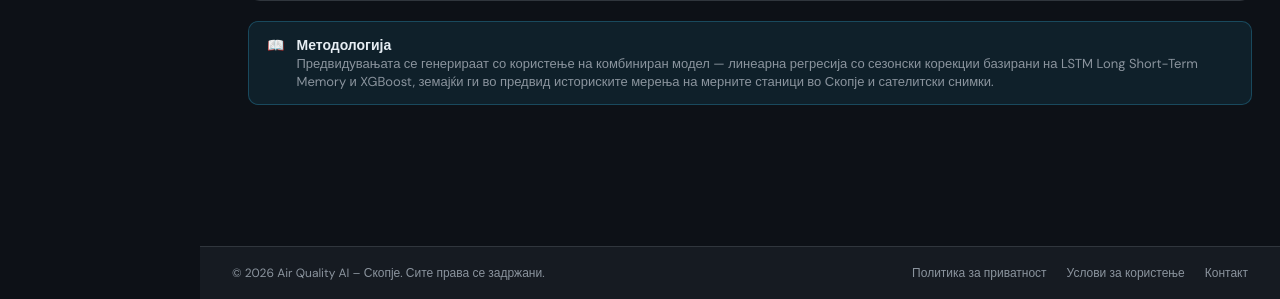
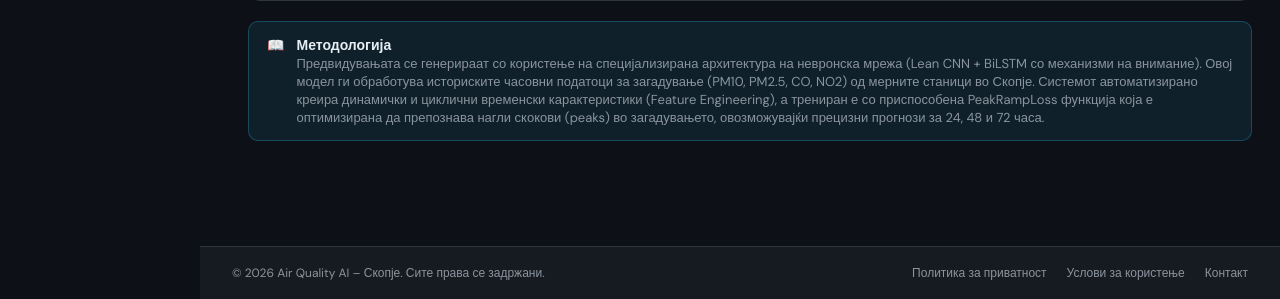
Before and after one commit to Pazarkoskid/Tim20-Air-Quality, a Django app: template django-backend/airquality/templates/airquality/forecast.html in a window 1280 px wide. Shown: the part 501-800 px from the top of the page. Run offline with Django 5.2, Linux system fonts and the light colour scheme; the template is opened without the code that fills it, so the values that code supplies are empty.

Commit message:
Update forecasting methodology description in HTML

```diff
--- a/django-backend/airquality/templates/airquality/forecast.html
+++ b/django-backend/airquality/templates/airquality/forecast.html
@@ -106,7 +106,8 @@
   <div>
     <strong>Методологија</strong><br/>
     <span style="font-size:13px;color:var(--text-muted);">
-      Предвидувањата се генерираат со користење на комбиниран модел — линеарна регресија со сезонски корекции базирани на LSTM Long Short-Term Memory и XGBoost, земајќи ги во предвид историските мерења на мерните станици во Скопје и сателитски снимки.
+      Предвидувањата се генерираат со користење на специјализирана архитектура на невронска мрежа (Lean CNN + BiLSTM со механизми на внимание). Овој модел ги обработува историските часовни податоци за загадување (PM10, PM2.5, CO, NO2) од мерните станици во Скопје.
+      Системот автоматизирано креира динамички и циклични временски карактеристики (Feature Engineering), а трениран е со приспособена PeakRampLoss функција која е оптимизирана да препознава нагли скокови (peaks) во загадувањето, овозможувајќи прецизни прогнози за 24, 48 и 72 часа.
     </span>
   </div>
 </div>
```
